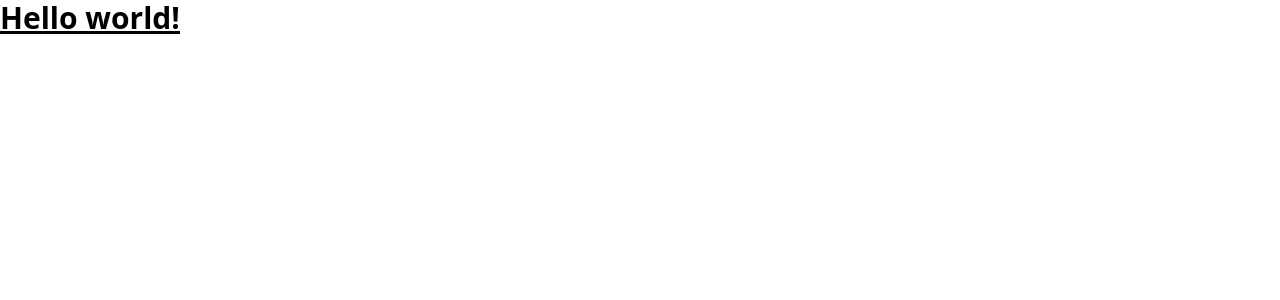
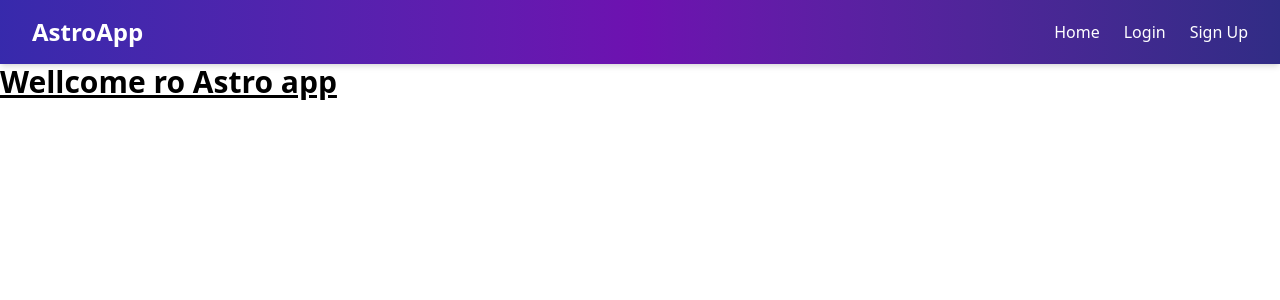
Before and after one commit to IT-HARISH-R/User, a React (Vite) app: page / in a window 1280 px wide. Shown: the top 300 px of the page. Built offline with nearby package versions, Linux system fonts and the light colour scheme.

Commit message:
Profile add Menu

```diff
--- a/package.json
+++ b/package.json
@@ -13,6 +13,7 @@
     "@tailwindcss/vite": "^4.1.13",
     "axios": "^1.12.1",
     "framer-motion": "^12.23.12",
+    "lucide-react": "^0.544.0",
     "react": "^19.1.1",
     "react-dom": "^19.1.1",
     "react-icons": "^5.5.0",
--- a/src/App.jsx
+++ b/src/App.jsx
@@ -1,16 +1,24 @@
 import React from 'react'
-import { Routes, Route } from "react-router-dom";
+import { Routes, Route, Router } from "react-router-dom";
 import Home from './Page/Home';
 import { Login } from './Page/Login';
 import { Signup } from './Page/Signup';
-
+import Menu from './components/Menu';
+import Profile from './Page/profile';
 const App = () => {
   return (
-    <Routes>
-      <Route path="/" element={<Home />} />
-      <Route path="/login" element={<Login />} />
-      <Route path="/signup" element={<Signup />} />
-    </Routes>
+
+    <>
+
+      <Menu />
+      <Routes>
+        <Route path="/" element={<Home />} />
+        <Route path="/login" element={<Login />} />
+        <Route path="/signup" element={<Signup />} />
+        <Route path="/profile" element={<Profile />} />
+      </Routes>
+    </>
+
   )
 }
 
--- a/src/Page/Home.jsx
+++ b/src/Page/Home.jsx
@@ -3,7 +3,7 @@ import React from 'react'
 const Home = () => {
     return (
         <h1 className="text-3xl font-bold underline">
-            Hello world!
+           Wellcome ro Astro app
         </h1>)
 }
 
--- a/src/Page/Login.jsx
+++ b/src/Page/Login.jsx
@@ -2,12 +2,13 @@ import React, { useState } from "react";
 import { motion } from "framer-motion";
 import authServices from "../server/auth/authServices";
 import { AiOutlineEye, AiOutlineEyeInvisible } from "react-icons/ai";
-import { Link } from "react-router-dom";
+import { Link, useNavigate } from "react-router-dom";
 
 export const Login = () => {
   const [email, setemail] = useState("");
   const [password, setPassword] = useState("");
   const [showPassword, setShowPassword] = useState(false);
+  const navigate = useNavigate();
 
   const handlLogin = async (e) => {
     e.preventDefault();
@@ -24,9 +25,10 @@ export const Login = () => {
       if (userId) localStorage.setItem("userId", userId);
 
       alert("Login Success ✅");
-
+      navigate("/")
       // 3️⃣ Call profile API
       const profileRes = await authServices.getProfile();
+      localStorage.setItem("profile", JSON.stringify(profileRes.data));
       console.log("Profile Data:", profileRes.data);
 
       // You can store profile data too if needed
@@ -34,7 +36,7 @@ export const Login = () => {
 
     } catch (err) {
       console.error("Login Error:", err);
-      alert("Login Failed ❌");
+      alert(err.response.data.detail || "Login failed ❌");
     }
   };
 
--- /dev/null
+++ b/src/Page/Profile.jsx
@@ -0,0 +1,39 @@
+import React, { useEffect, useState } from "react";
+
+const Profile = () => {
+  const [user, setUser] = useState(null);
+
+  useEffect(() => {
+    // Fetch user info from localStorage
+    const storedUser = localStorage.getItem("profile");
+    if (storedUser) {
+      try {
+        const parsedUser = JSON.parse(storedUser); // parse JSON string
+        setUser(parsedUser);
+      } catch (error) {
+        console.error("Error parsing user from localStorage:", error);
+        setUser(null);
+      }
+    }
+  }, []);
+
+  if (!user) return <div className="p-6 text-white">Loading profile...</div>;
+
+  return (
+    <div className="min-h-screen flex justify-center items-center bg-gradient-to-b from-gray-900 via-indigo-900 to-black">
+      <div className="bg-black/70 p-8 rounded-2xl border border-indigo-600/30 shadow-2xl w-full max-w-md backdrop-blur-md text-white">
+        <h2 className="text-2xl font-semibold mb-4">Profile</h2>
+        <div className="space-y-3">
+          <p><strong>ID:</strong> {user.id}</p>
+          <p><strong>Username:</strong> {user.username}</p>
+          <p><strong>Email:</strong> {user.email}</p>
+          <p><strong>First Name:</strong> {user.first_name || "Not provided"}</p>
+          <p><strong>Last Name:</strong> {user.last_name || "Not provided"}</p>
+          <p><strong>Role:</strong> {user.role}</p>
+        </div>
+      </div>
+    </div>
+  );
+};
+
+export default Profile;
--- /dev/null
+++ b/src/components/Menu.jsx
@@ -0,0 +1,78 @@
+import React, { useState, useEffect } from "react";
+import { Link, useNavigate } from "react-router-dom";
+
+const Menu = () => {
+  const navigate = useNavigate();
+  const [user, setUser] = useState(null);
+
+  // Load user from localStorage on mount
+  useEffect(() => {
+    const storedUser = localStorage.getItem("profile");
+    if (storedUser) {
+      try {
+        setUser(JSON.parse(storedUser)); // <- parse JSON
+      } catch (err) {
+        console.error("Failed to parse user from localStorage:", err);
+        setUser(null);
+      }
+    }
+  }, []);
+
+  // Handle logout
+  const handleLogout = () => {
+    localStorage.removeItem("accessToken");
+    localStorage.removeItem("refreshToken");
+    localStorage.removeItem("profile");
+    setUser(null); // update state so menu updates immediately
+    alert("Logged out ✅");
+    navigate("/login");
+  };
+
+  return (
+    <nav className="bg-gradient-to-r from-indigo-800 via-purple-800 to-indigo-900 text-white shadow-md">
+      <div className="max-w-7xl mx-auto px-4 sm:px-6 lg:px-8">
+        <div className="flex justify-between h-16 items-center">
+          {/* Logo */}
+          <div className="flex-shrink-0">
+            <Link to="/" className="text-2xl font-bold text-white">
+              AstroApp
+            </Link>
+          </div>
+
+          {/* Menu Links */}
+          <div className="hidden md:flex space-x-6 items-center">
+            <Link to="/" className="hover:text-indigo-300 transition-colors">Home</Link>
+
+            {user ? (
+              <>
+                <Link to="/profile" className="hover:text-indigo-300 transition-colors">Profile</Link>
+                <button
+                  onClick={handleLogout}
+                  className="bg-red-500 hover:bg-red-600 px-3 py-1 rounded text-white transition-colors"
+                >
+                  Logout
+                </button>
+              </>
+            ) : (
+              <>
+                <Link to="/login" className="hover:text-indigo-300 transition-colors">Login</Link>
+                <Link to="/signup" className="hover:text-indigo-300 transition-colors">Sign Up</Link>
+              </>
+            )}
+          </div>
+
+          {/* Mobile Menu (optional) */}
+          <div className="md:hidden">
+            <button className="text-white focus:outline-none">
+              <svg className="w-6 h-6" fill="none" stroke="currentColor" viewBox="0 0 24 24">
+                <path strokeLinecap="round" strokeLinejoin="round" strokeWidth={2} d="M4 6h16M4 12h16M4 18h16" />
+              </svg>
+            </button>
+          </div>
+        </div>
+      </div>
+    </nav>
+  );
+};
+
+export default Menu;
```
Also changed, not shown: 1 other file (tests, documents, lock files or other folders).
